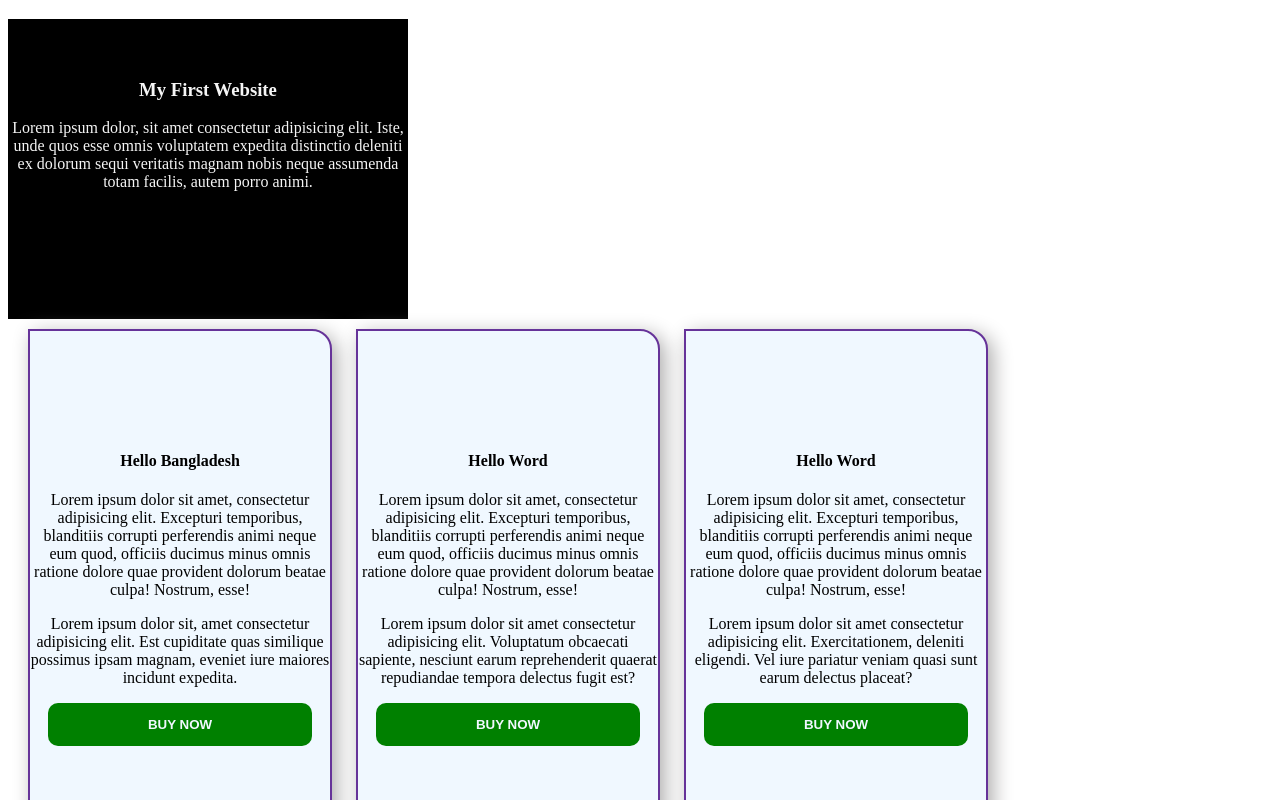
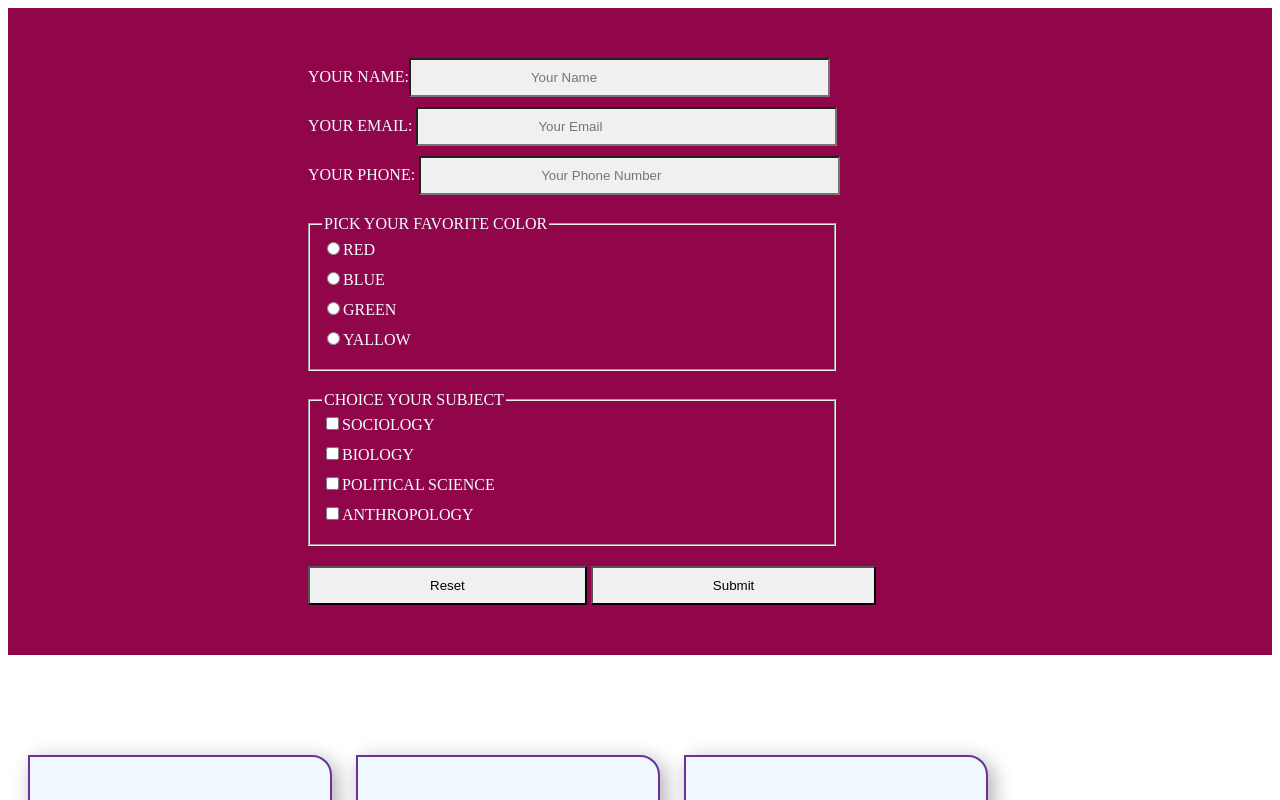
Before and after one commit to codewithtarikul/my-first-git-repo, a plain HTML site: page index.html in a window 1280 px wide. Shown: the top 800 px of the page. Drawn offline with Linux system fonts and the light colour scheme.

Commit message:
Added Form

```diff
--- a/index.html
+++ b/index.html
@@ -7,11 +7,54 @@
     <link rel="stylesheet" href="style/style.css">
 </head>
 <body>
-    <div>
-        <h3> My First Website</h3>
-        <p>Lorem ipsum dolor, sit amet consectetur adipisicing elit. Iste, unde quos esse omnis voluptatem expedita distinctio deleniti ex dolorum sequi veritatis magnam nobis neque assumenda totam facilis, autem porro animi.</p>
 
-    </div>
+    <section class="form">
+        <form action="">
+            <label for="name">
+                Your Name:<input id="name" type="text" placeholder="Your Name">
+            </label>
+            <label for="email">
+                Your Email: <input type="email" name="" id="email" placeholder="Your Email">
+            </label>
+            <label for="phone">
+                Your Phone: <input id="phone" type="phone" placeholder="Your Phone Number">
+            </label>
+            <fieldset>
+                <legend> Pick Your Favorite Color</legend>
+                <label for="red">
+                    <input type="radio" name="color" id="red">Red
+                </label>
+                <label for="blue">
+                    <input type="radio" name="color" id="blue">Blue
+                </label>
+                <label for="green">
+                    <input type="radio" name="color" id="green">Green
+                </label>
+                <label for="yallow">
+                    <input type="radio" name="color" id="yallow">Yallow
+                </label>
+            </fieldset>
+            <fieldset>
+                <legend>Choice your Subject</legend>
+                <label for="somajbiggan">
+                    <input type="checkbox" name="subject" id="somajbiggan">Sociology
+                </label>
+                <label for="biology">
+                    <input type="checkbox" name="subject" id="biology">Biology
+                </label>
+                <label for="Political_Science">
+                    <input type="checkbox" name="subject" id="Political_Science">Political Science
+                </label>
+                <label for="Anthropology ">
+                    <input type="checkbox" name="subject" id="somajbiggan">Anthropology
+                </label>
+            </fieldset>
+            <input type="reset" value="Reset">
+            <input type="submit" value="Submit">
+
+        </form>
+</section>
+
     <div class="cards">
         <h4>Hello Bangladesh</h4>
         <p>Lorem ipsum dolor sit amet, consectetur adipisicing elit. Excepturi temporibus, blanditiis corrupti perferendis animi neque eum quod, officiis ducimus minus omnis ratione dolore quae provident dolorum beatae culpa! Nostrum, esse!</p>
--- a/style/style.css
+++ b/style/style.css
@@ -1,3 +1,22 @@
+.form{
+    background-color: rgb(145, 6, 75);
+    text-transform: uppercase;
+    color: azure;
+    padding: 50px 300px;
+}
+.form  input {
+    background-color: rgb(240, 240, 240);
+    padding: 10px 120px;
+}
+.form fieldset {
+    width: 500px;
+    margin:20px 0;
+}
+label {
+    display: block;
+    margin-bottom: 10px;
+}
+
 div {
     color: whitesmoke;
     background-color: black;
@@ -21,6 +40,7 @@ div h3 {
     border-radius: 0 20px 50px 20px;
     border: 2px solid rebeccapurple;
     padding-top: 100px;
+    margin-top: 100px;
 }
 button{
     background-color: green;
```
